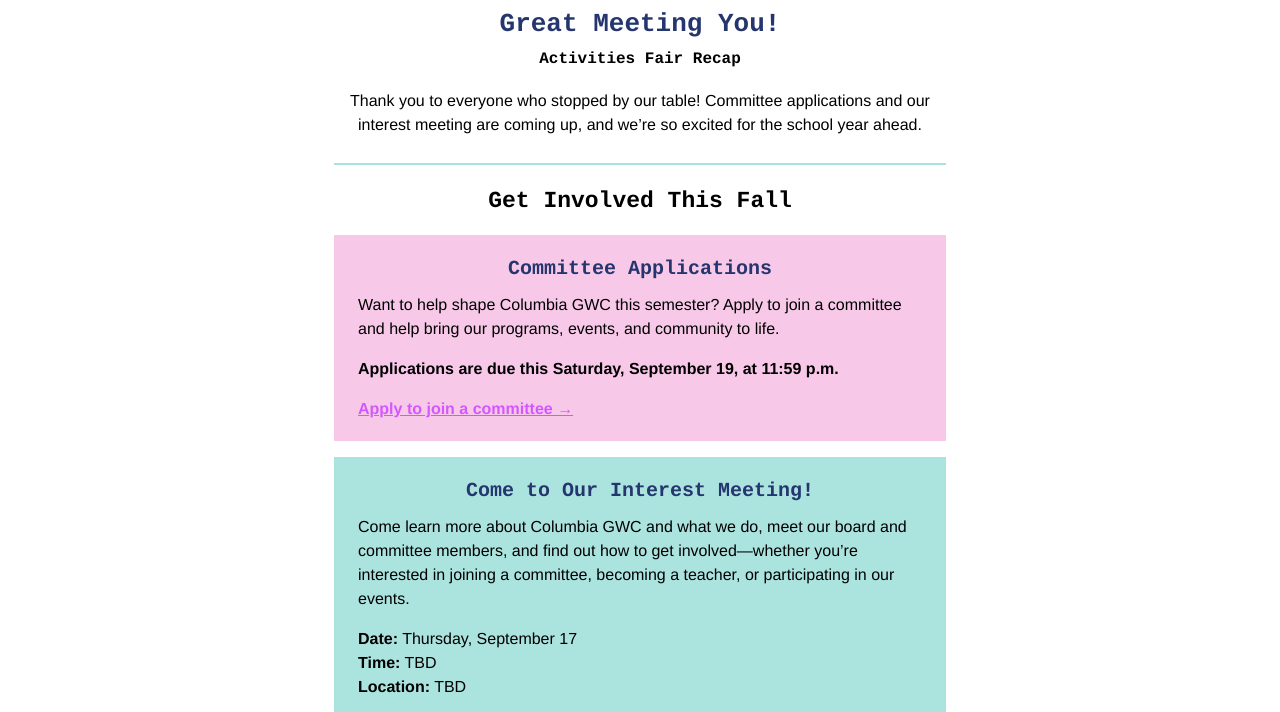
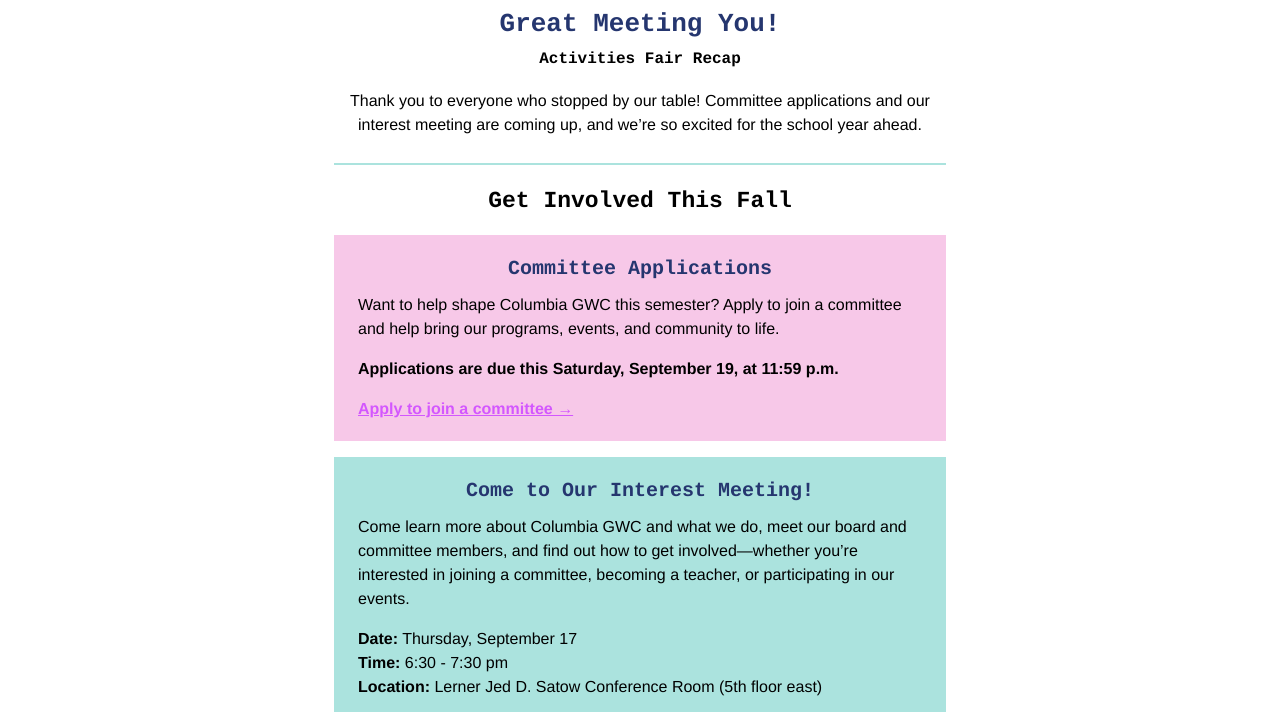
Before and after one commit to columbiagwc/columbiagwc.github.io, a website: page public/newsletters/09-15_activities-fair-interest-meeting.html in a window 1280 px wide. Shown: the part 239-951 px from the top of the page. Drawn offline with Linux system fonts and the light colour scheme.

Commit message:
update time/location of interest meeting

```diff
--- a/public/newsletters/09-15_activities-fair-interest-meeting.html
+++ b/public/newsletters/09-15_activities-fair-interest-meeting.html
@@ -86,7 +86,7 @@
                     <h3 style="margin:0;color:#25366f;font-family:Courier,'Courier New',monospace;font-size:20px;line-height:1.4;text-align:center;">Come to Our Interest Meeting!</h3>
                     <div style="height:10px;line-height:10px;font-size:1px;">&nbsp;</div>
                     <p style="margin:0;">Come learn more about Columbia GWC and what we do, meet our board and committee members, and find out how to get involved—whether you’re interested in joining a committee, becoming a teacher, or participating in our events.</p>
-                    <p style="margin:16px 0 0;"><strong>Date:</strong> Thursday, September 17<br><strong>Time:</strong> TBD<br><strong>Location:</strong> TBD</p>
+                    <p style="margin:16px 0 0;"><strong>Date:</strong> Thursday, September 17<br><strong>Time:</strong> 6:30 - 7:30 pm<br><strong>Location:</strong> Lerner Jed D. Satow Conference Room (5th floor east)</p>
                     <p style="margin:16px 0 0;">We also want to hear what events you’d like to see from us! Bring your ideas for potential sponsors, bonding events, and mentorship workshop topics so we can take inspiration from you. Time and location details are still to come.</p>
                   </td>
                 </tr>
```
